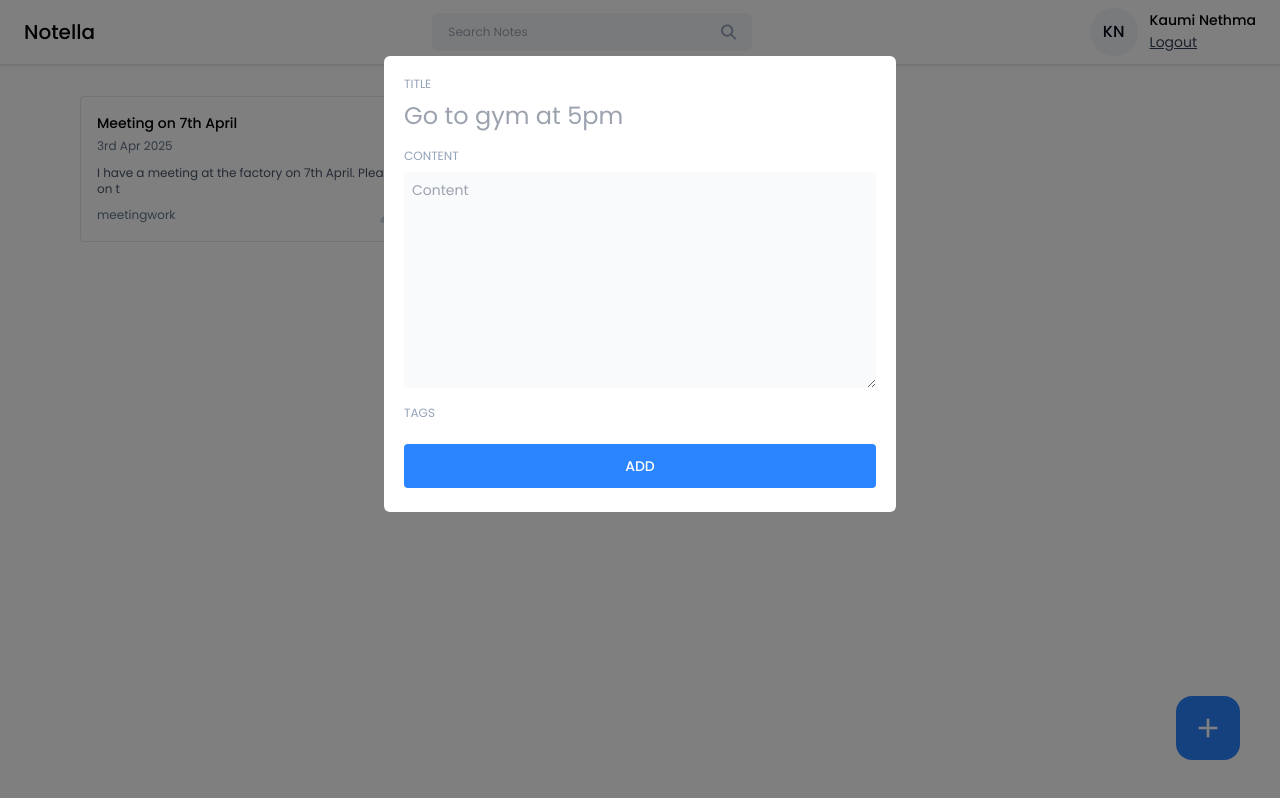
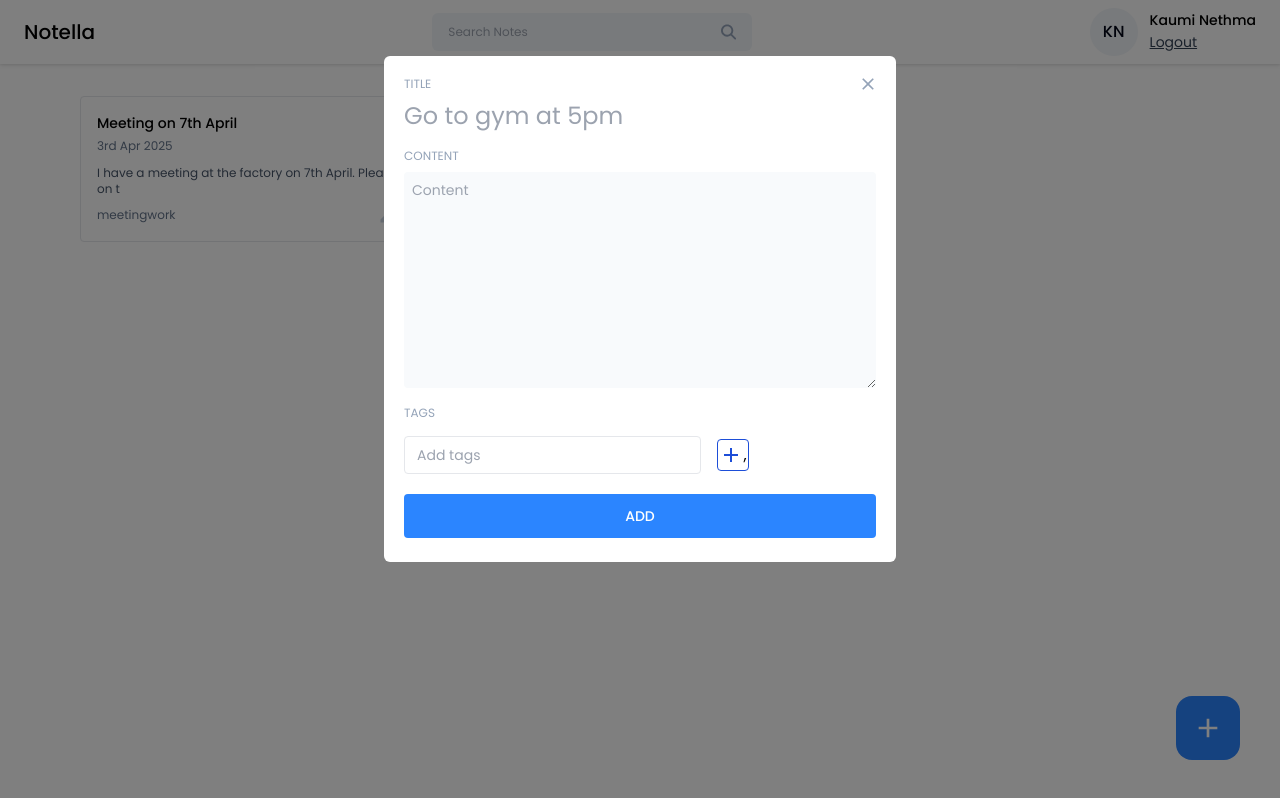
Before and after one commit to Nethma777/Notella, a React (Vite) app in the folder Frontend/Notella/: page /dashboard in a window 1280 px wide. Both pictures are taken after a click on the button 1208 px from the left and 728 px from the top of the page. Built offline with nearby package versions, Linux system fonts and the light colour scheme.

Commit message:
Implement AddEditNotes component with title, content, and tag input functionality

```diff
--- /dev/null
+++ b/Frontend/Notella/src/components/Input/TagInput.jsx
@@ -0,0 +1,61 @@
+import React,{useState} from 'react'
+import { MdAdd,MdClose } from 'react-icons/md'
+const TagInput = ({ tags,setTags}) => {
+
+    const [inputValue, setInputValue] = useState("");
+
+    const handleInputChange = (e) => {
+        setInputValue(e.target.value);
+    };
+
+    const addViewTag = () =>{
+        if (inputValue.trim() !== ""){
+            setTags([...tags,inputValue.trim()]);
+            setInputValue("");
+        }
+    };
+    const handleKeyDown = (e) => {
+        if(e.key === "Enter"){
+            addViewTag();
+        }
+    };
+
+    const handleRemoveTag = (tagToRemove) => {
+        setTags(tags.filter((tag) => tag !== tagToRemove));
+    };
+
+  return (
+
+    <div>
+        {tags?.length>0 && (
+            <div className='flex items-center gap-2 flex-wrap mt-2'>
+                {tags.map((tag,index) => (
+                    <span key={index} className="flex items-center gap-2 text-sm text-slate-900 bg-slate-100 px-3 py-1 rounded">
+                        #{tag}
+                        <button onClick = {() =>{
+                            handleRemoveTag(tag);
+                        }} >
+                        <MdClose/>
+                        </button>
+                    </span>
+                ))}
+                </div>
+        )}
+        <div className='flex items-center gap-4 mt-3'>
+            <input type="text"
+            value={inputValue}
+            className="text-sm bg-transparent border px-3 py-2 rounded outline-none"
+            placeholder="Add tags"
+            onChange={handleInputChange}
+            onKeyDown={handleKeyDown} />
+
+            <button className="w-8 h-8 flex items-center justify-center rounded border border-blue-700 hover:bg-blue-700"
+            onClick={()=>{addViewTag()}}>
+                <MdAdd className="text-2xl text-blue-700 hover:text-white"/>,
+            </button>
+        </div>
+    </div>
+  )
+}
+
+export default TagInput
--- a/Frontend/Notella/src/pages/Home/AddEditNotes.jsx
+++ b/Frontend/Notella/src/pages/Home/AddEditNotes.jsx
@@ -1,14 +1,26 @@
-import React from 'react'
+import React, { useState } from 'react'
+import TagInput from '../../components/Input/TagInput'
+import { MdClose } from 'react-icons/md';
+const AddEditNotes = ({onClose}) => {
 
-const AddEditNotes = () => {
+    const [title,setTitle] = useState("");
+    const [content,setContent] = useState("");
+    const [tags,setTags] = useState([]);
     return (
-        <div>
+
+
+        <div className='relative'>
+            <button className='w-10 h-10 rounded-full flex items-center justify-center absolute -top-3 -right-3 hover:bf-slate-50 ' onClick={onClose}>
+                <MdClose className="text-xl text-slate-400"></MdClose>
+            </button>
             <div className="flex flex-col gap-2">
                 <label className="input-label">TITLE</label>
                 <input
                     type="text"
                     className="text-2xl text-slate-950 outline-none"
                     placeholder='Go to gym at 5pm'
+                    value={title}
+                    onChange={({target}) => setTitle(target.value)}
                 />
             </div>
 
@@ -19,10 +31,13 @@
                     className="text-sm text-slate-950 outline-none bg-slate-50 p-2 rounded"
                     placeholder='Content'
                     rows={10}
+                    value={content}
+                    onChange={({target}) => setContent(target.value)}
                 />
             </div>
             <div className='mt-3'>
                 <label className='input-label'>TAGS</label>
+                <TagInput tags={tags} setTags={setTags}/>
             </div>
 
             <button className='btn-primary font-medium mt-5 p-3' onClick={() =>{}}>
--- a/Frontend/Notella/src/pages/Home/Home.jsx
+++ b/Frontend/Notella/src/pages/Home/Home.jsx
@@ -53,7 +53,14 @@
     }}
     contentLabel=""
     className="w-[40%] max-h-3/4 bg-white rounded-md mx-auto mt-14 p-5  ">
-       <AddEditNotes />
+       <AddEditNotes
+       onClose={() => {
+        setOpenAddEditModal({
+          isShown:false,
+          type:"add",
+          data:null
+        });
+       }}/>
   </Modal>
     </>
   );
```
